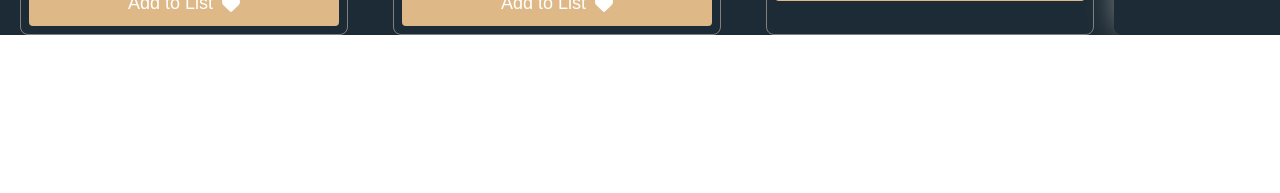
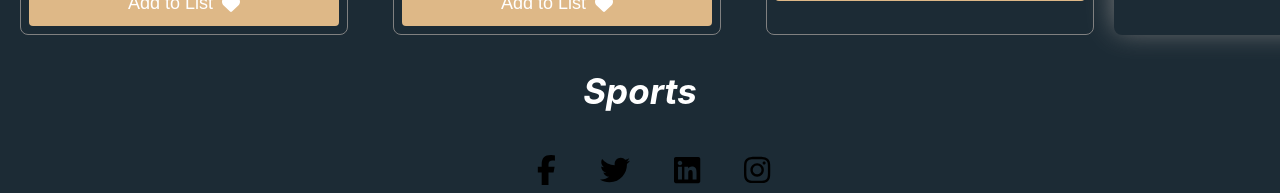
Before and after one commit to Md-rifat33/sports-db, a React (Create React App) app: page / in a window 1280 px wide. Shown: the part 2203-2396 px from the top of the page. Before the commit the page ends 2238 px from the top, so only its background shows below. Built offline with nearby package versions, Linux system fonts and the light colour scheme.

Commit message:
footer added

```diff
--- a/package.json
+++ b/package.json
@@ -4,6 +4,7 @@
   "private": true,
   "dependencies": {
     "@fortawesome/fontawesome-svg-core": "^6.2.0",
+    "@fortawesome/free-brands-svg-icons": "^6.2.0",
     "@fortawesome/free-solid-svg-icons": "^6.2.0",
     "@fortawesome/react-fontawesome": "^0.2.0",
     "@testing-library/jest-dom": "^5.16.5",
--- a/src/App.js
+++ b/src/App.js
@@ -1,5 +1,6 @@
 import './App.css'
 import Container from './components/Container/Container'
+import Footer from './components/Footer/Footer'
 import Header from './components/Header/Header'
 
 function App() {
@@ -7,6 +8,7 @@ function App() {
     <div className="main_container">
       <Header></Header>
       <Container></Container>
+      <Footer></Footer>
     </div>
   )
 }
--- /dev/null
+++ b/src/components/Footer/Footer.css
@@ -0,0 +1,27 @@
+.footer {
+  text-align: center;
+}
+
+.footer_title {
+  font-size: 35px;
+  font-style: italic;
+  color: #fff;
+  font-weight: 700;
+}
+
+.icons {
+  font-size: 30px;
+}
+
+.social_icon {
+  cursor: pointer;
+  margin-left: 28px;
+  padding: 8px;
+  border-radius: 50px;
+  transition: all 0.4s ease-in-out;
+}
+
+.social_icon:hover {
+  color: #fff;
+  transform: rotate(360deg);
+}
--- /dev/null
+++ b/src/components/Footer/Footer.js
@@ -0,0 +1,34 @@
+import React from 'react'
+import { FontAwesomeIcon } from '@fortawesome/react-fontawesome'
+import { faFacebookF } from '@fortawesome/free-brands-svg-icons'
+import { faTwitter } from '@fortawesome/free-brands-svg-icons'
+import { faLinkedin } from '@fortawesome/free-brands-svg-icons'
+import { faInstagram } from '@fortawesome/free-brands-svg-icons'
+import './Footer.css'
+const Footer = () => {
+  return (
+    <div className="footer">
+      <h3 className="footer_title">Sports</h3>
+      <div className="icons">
+        <FontAwesomeIcon
+          className="social_icon"
+          icon={faFacebookF}
+        ></FontAwesomeIcon>
+        <FontAwesomeIcon
+          className="social_icon"
+          icon={faTwitter}
+        ></FontAwesomeIcon>
+        <FontAwesomeIcon
+          className="social_icon"
+          icon={faLinkedin}
+        ></FontAwesomeIcon>
+        <FontAwesomeIcon
+          className="social_icon"
+          icon={faInstagram}
+        ></FontAwesomeIcon>
+      </div>
+    </div>
+  )
+}
+
+export default Footer
```
Also changed, not shown: 1 other file (tests, documents, lock files or other folders).
